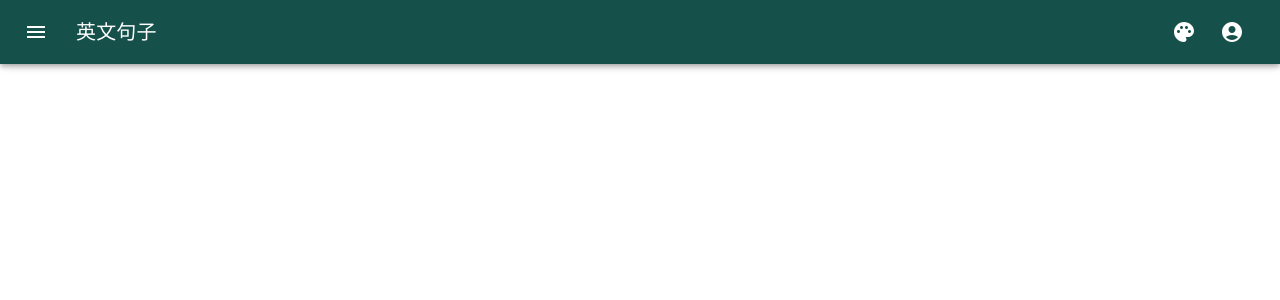
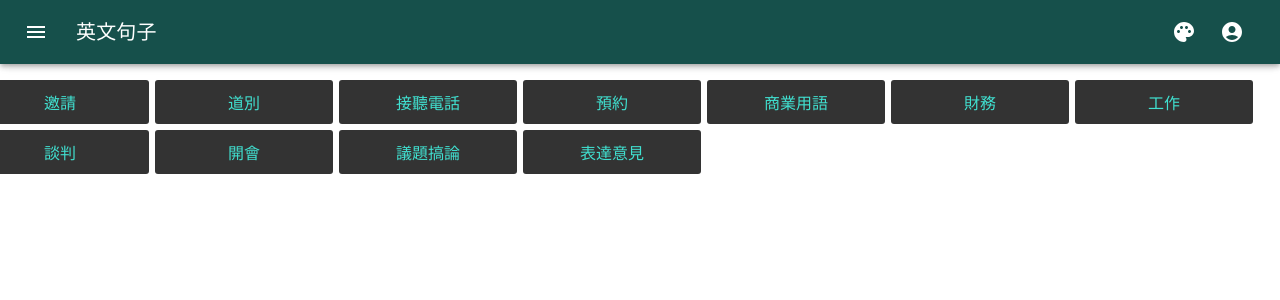
Before and after one commit to AbbyAbby33/english-sentence, a React (Create React App) app: page / in a window 1280 px wide. Shown: the top 300 px of the page. Built offline with nearby package versions, Linux system fonts and the light colour scheme.

Commit message:
feat: (句子學習) 主題列表樣板

```diff
--- a/src/content/SentenceLearning/pages/SentenceLearning.js
+++ b/src/content/SentenceLearning/pages/SentenceLearning.js
@@ -1,12 +1,46 @@
-import React from 'react'
+import styled from '@emotion/styled';
 
 export default function SentenceLearning() {
+
+    const TOPIC_LIST = [
+        {id: 't0000', name: '打招呼'},
+        {id: 't0001', name: '邀請'},
+        {id: 't0002', name: '道別'},
+        {id: 't0003', name: '接聽電話'},
+        {id: 't0004', name: '預約'},
+        {id: 't0005', name: '商業用語'},
+        {id: 't0006', name: '財務'},
+        {id: 't0007', name: '工作'},
+        {id: 't0008', name: '道歉'},
+        {id: 't0009', name: '談判'},
+        {id: 't0010', name: '開會'},
+        {id: 't0011', name: '議題搞論'},
+        {id: 't0012', name: '表達意見'},
+    ];
+
+    const Topic = styled.div`
+                        @media (max-width: 600px) {
+                            width: calc(50% - 6px);
+                        }
+                        @media (min-width: 601px) and (max-width: 900px) {
+                            width: calc(25% - 6px);
+                        }
+                        display: inline-block;
+                        color: turquoise;
+                        width: calc(12.5% - 6px);
+                        background: #333;
+                        text-align: center;
+                        padding: 10px;
+                        box-sizing: border-box;
+                        margin: 0 3px 6px;
+                        border-radius: 3px;
+                    `
+
     return (
         <div>
-            <div>SentenceLearning</div>
-            <div>SentenceLearning</div>
-            <div>SentenceLearning</div>
-            <div>SentenceLearning</div>
+            {TOPIC_LIST.map(v => {
+                return <Topic key={v.id}>{v.name}</Topic>
+            })}
         </div>
 
     )
```
